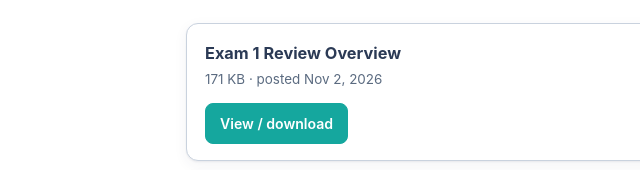
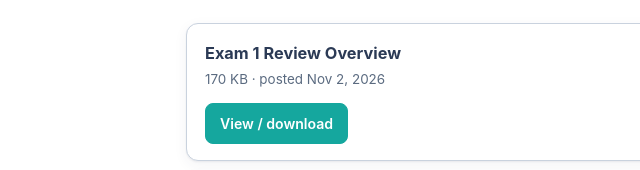
Before and after one commit to infinitejazzkeys-cmd/math110, a website: page docs/exams.html in a window 1280 px wide. Shown: the part 235-405 px from the top of the page, 0-640 px from the left. Drawn offline with nearby package versions, Linux system fonts and the light colour scheme.

Commit message:
Update course site - Nov 2, 2026, 5:08 PM
Small edits to the Exam 1 review overview. No email; .last-emailed moved past this commit.

Co-Authored-By: Claude Opus 5.5 <noreply@anthropic.com>
Claude-Session: https://claude.ai/code/session_01RYuwTmj5ksn5ywLwx5Tdir

```diff
--- a/docs/exams.html
+++ b/docs/exams.html
@@ -25,7 +25,7 @@
 <p class="lede">Review material, practice problems, and past exams.</p>
 <div class="card">
   <div class="ct">Exam 1 Review Overview</div>
-  <div class="cm">171 KB · posted Nov 2, 2026</div>
+  <div class="cm">170 KB · posted Nov 2, 2026</div>
   <div class="btns"><a class="btn primary" href="files/exams/exam-1-review-overview.pdf">View / download</a></div>
 </div>
 <div class="card">
```
Also changed, not shown: 2 other files.
